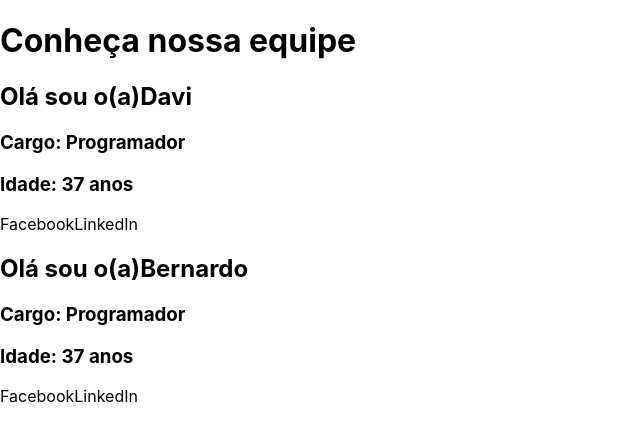
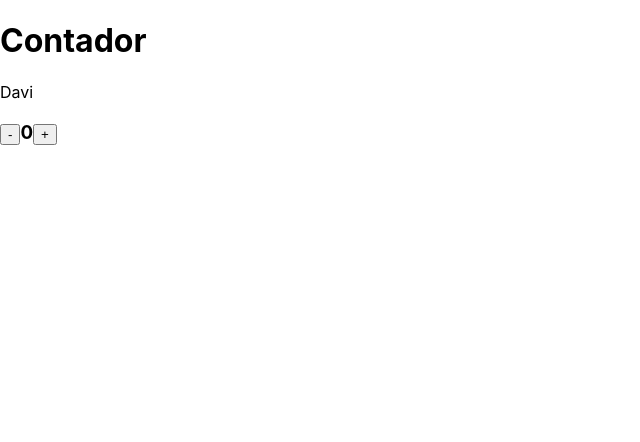
Before and after one commit to dnsdigitaltech/reactJS, a React (Create React App) app in the folder meusite/: page / in a window 1280 px wide. Shown: the top 442 px of the page, without its empty margins (0-640 px from the left). Built offline with nearby package versions, Linux system fonts and the light colour scheme.

Commit message:
Trabalhando com states

```diff
--- a/meusite/src/App.js
+++ b/meusite/src/App.js
@@ -1,45 +1,48 @@
 import React, { Component } from 'react';
 
-class Equipe extends Component {
+class App extends Component {
+    constructor (props) {
+        super (props);
+        this.state = {
+            nome: 'Davi',
+            contador: 0
+        };
+
+        this.aumentar = this.aumentar.bind(this);
+        this.diminuir = this.diminuir.bind(this);
+    }
+
+    aumentar() {
+        let state = this.state;
+        state.contador += 1;
+        state.nome = 'Bernardo';
+        this.setState(state)
+    }
+
+    diminuir () {
+        let state = this.state;
+        //não ficar numero negativos
+        if(state.contador ===0) {
+            alert('Opa chegou a zero!');
+            return;
+        }
+        state.contador -= 1;
+        state.nome = 'Davi';
+        this.setState(state)
+    }
+
     render() {
         return (
             <div>
-                <Sobre nome={this.props.nome} cargo={this.props.cargo} idade={this.props.idade} />
-                <Social />
+                <h1>Contador</h1>
+                    {this.state.nome}
+                <h3>
+                    <button onClick={this.diminuir}>-</button>
+                        {this.state.contador}
+                    <button onClick={this.aumentar}>+</button></h3>
             </div>
         );
     }
 }
 
-class Sobre extends Component {
-    render() {
-        return (
-            <div>
-                <h2>Olá sou o(a){this.props.nome}</h2>
-                <h3>Cargo: {this.props.cargo}</h3>
-                <h3>Idade: {this.props.idade} anos</h3>
-            </div>
-        );
-    }
-}
-
-const Social = () => {
-    return (
-        <div>
-            <a>Facebook</a>
-            <a>LinkedIn</a>
-        </div>
-    );
-}
-
-function App(){
-    return (
-        <div>
-            <h1>Conheça nossa equipe</h1>
-            <Equipe  nome="Davi" cargo="Programador" idade="37"/>
-            <Equipe  nome="Bernardo" cargo="Programador" idade="37"/>
-        </div>
-    )
-}
-
 export default App;
```
